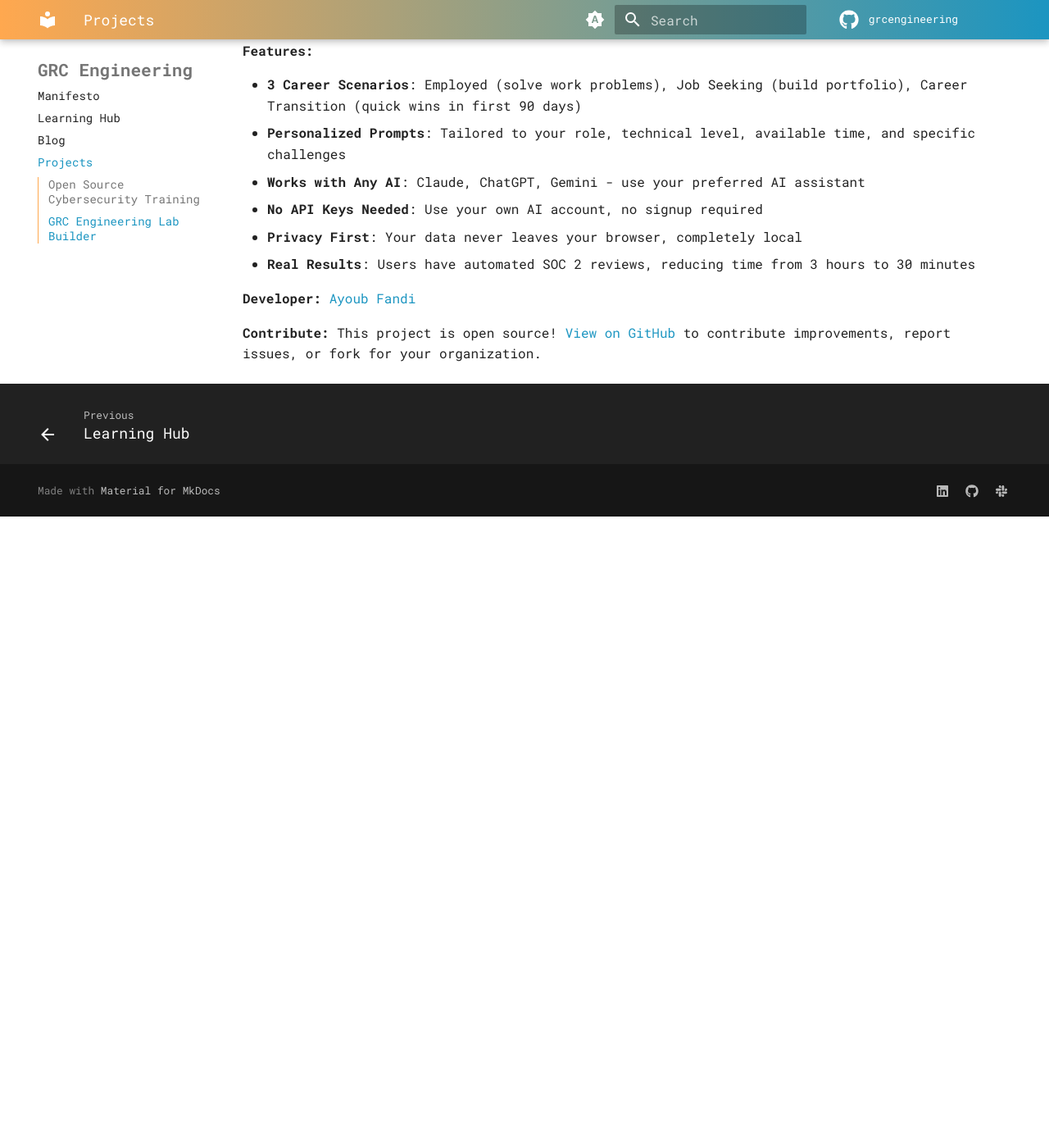
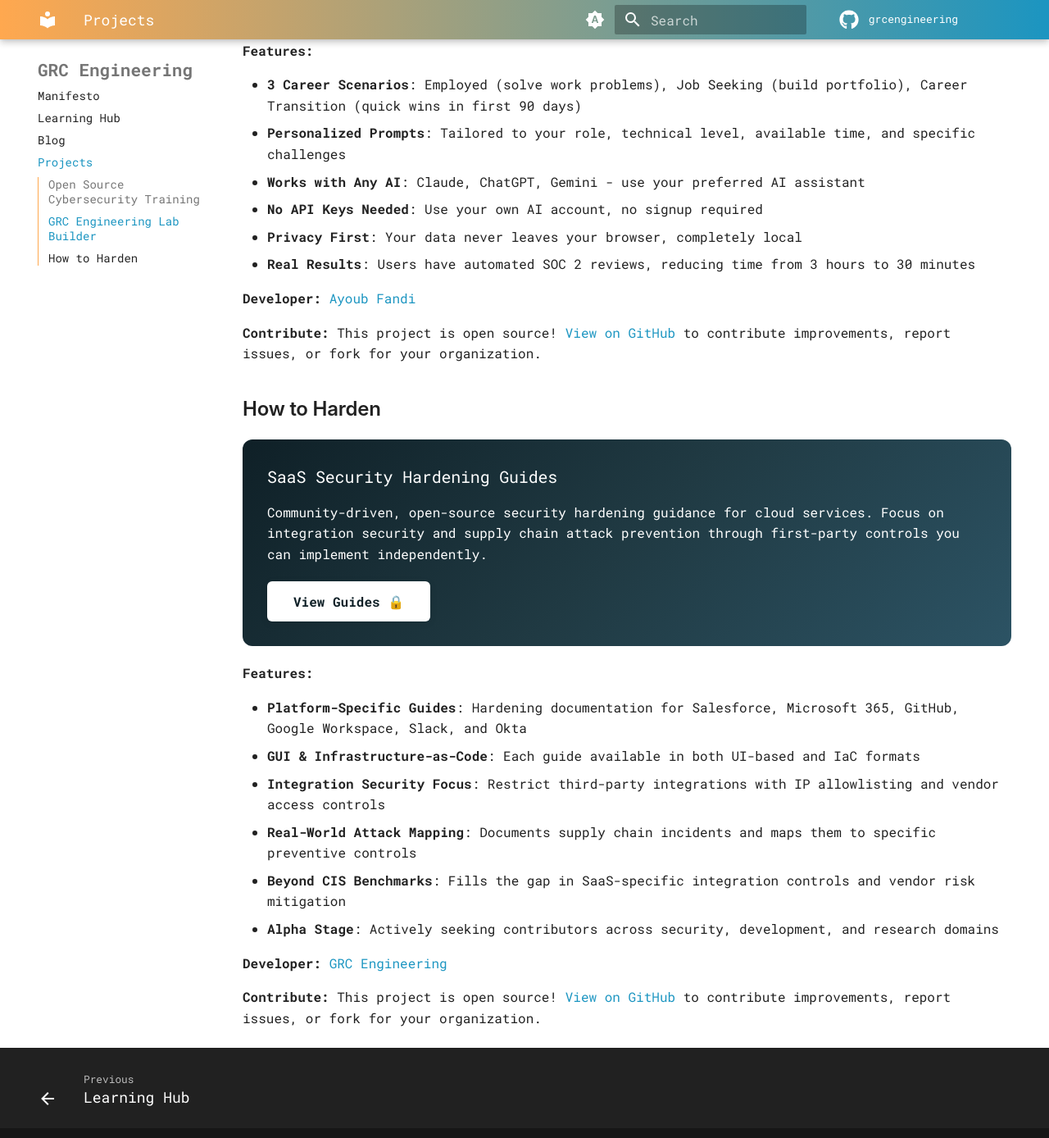
Before and after one commit to grcengineering/grcengineering.github.io, an MkDocs documentation site: the page built from docs/projects.md, in a window 1280 px wide and 1400 px high, scrolled down 1130 px. Shown: the top 1388 px of the window at 82% size. Built offline with MkDocs 1.6.1 and Material for MkDocs 9.7.7, drawn with Linux system fonts in a browser that asks for light colours; some web fonts are replaced; plug-ins that fetch from the network failed and are left out; comment, search, counter and statistics services are not loaded; before the commit the page ends 1760 px from its top, so only the background shows below that.

Commit message:
Add How to Harden project to projects page
- Added new project section for How to Harden SaaS security hardening guides
- Included links to https://howtoharden.com and GitHub repository
- Listed key features: platform-specific guides, integration security, attack mapping
- Follows same format as existing project listings

```diff
--- a/docs/projects.md
+++ b/docs/projects.md
@@ -44,3 +44,26 @@
 **Developer:** [Ayoub Fandi](https://www.linkedin.com/in/ayoubfandi/)
 
 **Contribute:** This project is open source! [View on GitHub](https://github.com/grcengineering/grc_engineering_lab_builder) to contribute improvements, report issues, or fork for your organization.
+
+## How to Harden
+
+<div style="background: linear-gradient(135deg, #0F2027 0%, #203A43 50%, #2C5364 100%); color: white; padding: 30px; border-radius: 12px; margin: 20px 0;">
+  <h3 style="color: white; margin-top: 0;">SaaS Security Hardening Guides</h3>
+  <p style="font-size: 16px; margin-bottom: 20px;">Community-driven, open-source security hardening guidance for cloud services. Focus on integration security and supply chain attack prevention through first-party controls you can implement independently.</p>
+  <div style="display: flex; gap: 15px; flex-wrap: wrap;">
+    <a href="https://howtoharden.com" target="_blank" rel="noopener noreferrer" style="background: white; color: #0F2027; padding: 12px 32px; border-radius: 6px; text-decoration: none; font-weight: 600; font-size: 16px; transition: all 0.3s ease; box-shadow: 0 2px 8px rgba(0,0,0,0.1);" onmouseover="this.style.transform='translateY(-2px)'; this.style.boxShadow='0 4px 12px rgba(15,32,39,0.3)';" onmouseout="this.style.transform='translateY(0)'; this.style.boxShadow='0 2px 8px rgba(0,0,0,0.1)';">View Guides 🔒</a>
+  </div>
+</div>
+
+**Features:**
+
+- **Platform-Specific Guides**: Hardening documentation for Salesforce, Microsoft 365, GitHub, Google Workspace, Slack, and Okta
+- **GUI & Infrastructure-as-Code**: Each guide available in both UI-based and IaC formats
+- **Integration Security Focus**: Restrict third-party integrations with IP allowlisting and vendor access controls
+- **Real-World Attack Mapping**: Documents supply chain incidents and maps them to specific preventive controls
+- **Beyond CIS Benchmarks**: Fills the gap in SaaS-specific integration controls and vendor risk mitigation
+- **Alpha Stage**: Actively seeking contributors across security, development, and research domains
+
+**Developer:** [GRC Engineering](https://grc.engineering)
+
+**Contribute:** This project is open source! [View on GitHub](https://github.com/grcengineering/how-to-harden) to contribute improvements, report issues, or fork for your organization.
```
